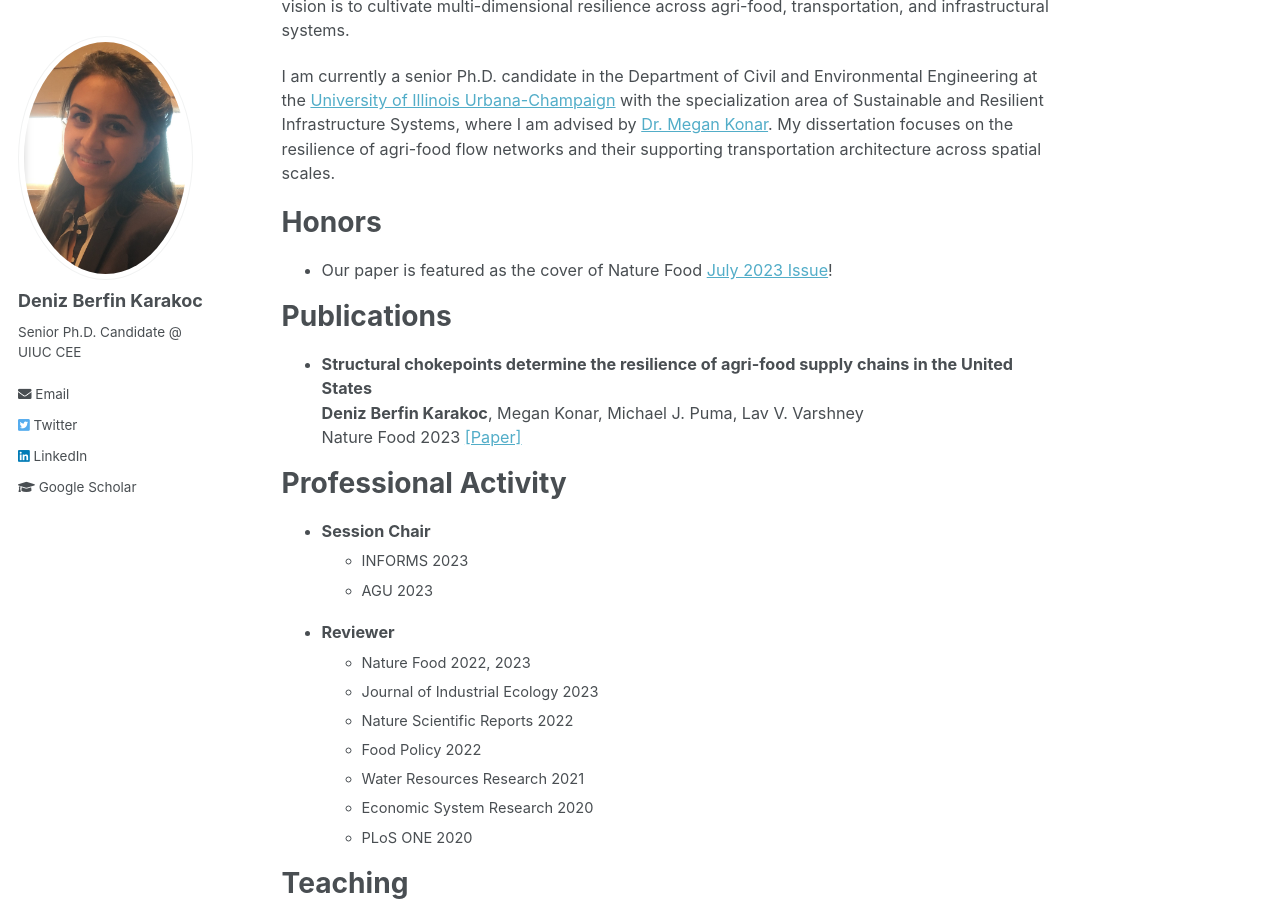
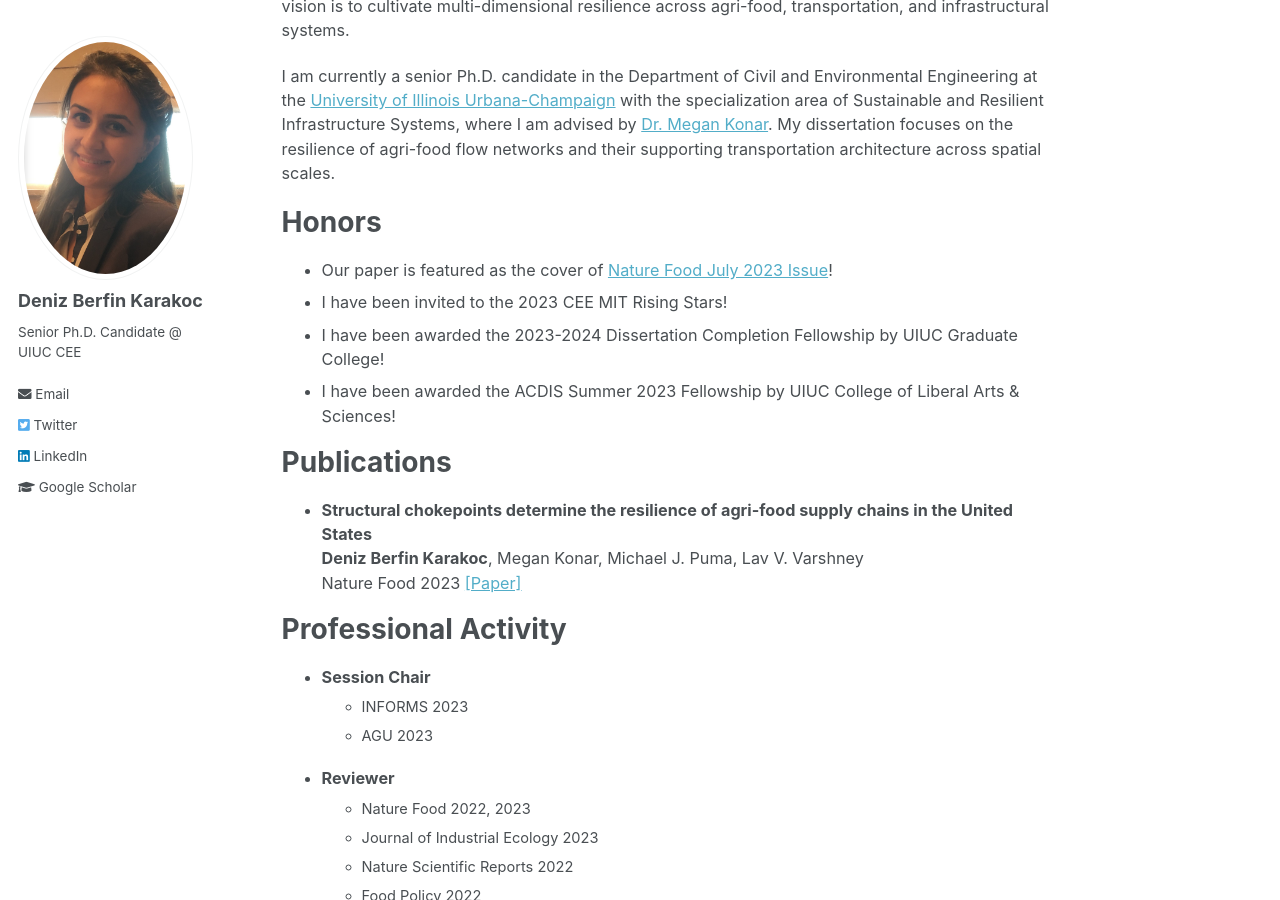
Before and after one commit to denizberfinkarakoc/denizberfinkarakoc.github.io, a Jekyll site: the page built from _pages/about.md, in a window 1280 px wide and 900 px high, scrolled down 333 px. Built offline with Jekyll 4.4.1, drawn with Linux system fonts in a browser that asks for light colours.

Commit message:
Update about.md

```diff
--- a/_pages/about.md
+++ b/_pages/about.md
@@ -19,7 +19,16 @@ Honors
 ============
 <ul>
 	<li>
-		Our paper is featured as the cover of Nature Food <a href='https://www.nature.com/natfood/volumes/4/issues/7'>July 2023 Issue</a>!
+		Our paper is featured as the cover of <a href='https://www.nature.com/natfood/volumes/4/issues/7'>Nature Food July 2023 Issue</a>!
+	</li>
+	<li>
+		I have been invited to the 2023 CEE MIT Rising Stars!
+	</li>
+	<li>
+		I have been awarded the 2023-2024 Dissertation Completion Fellowship by UIUC Graduate College!
+	</li>
+	<li>
+		I have been awarded the ACDIS Summer 2023 Fellowship by UIUC College of Liberal Arts & Sciences!
 	</li>
 </ul>
 
```
